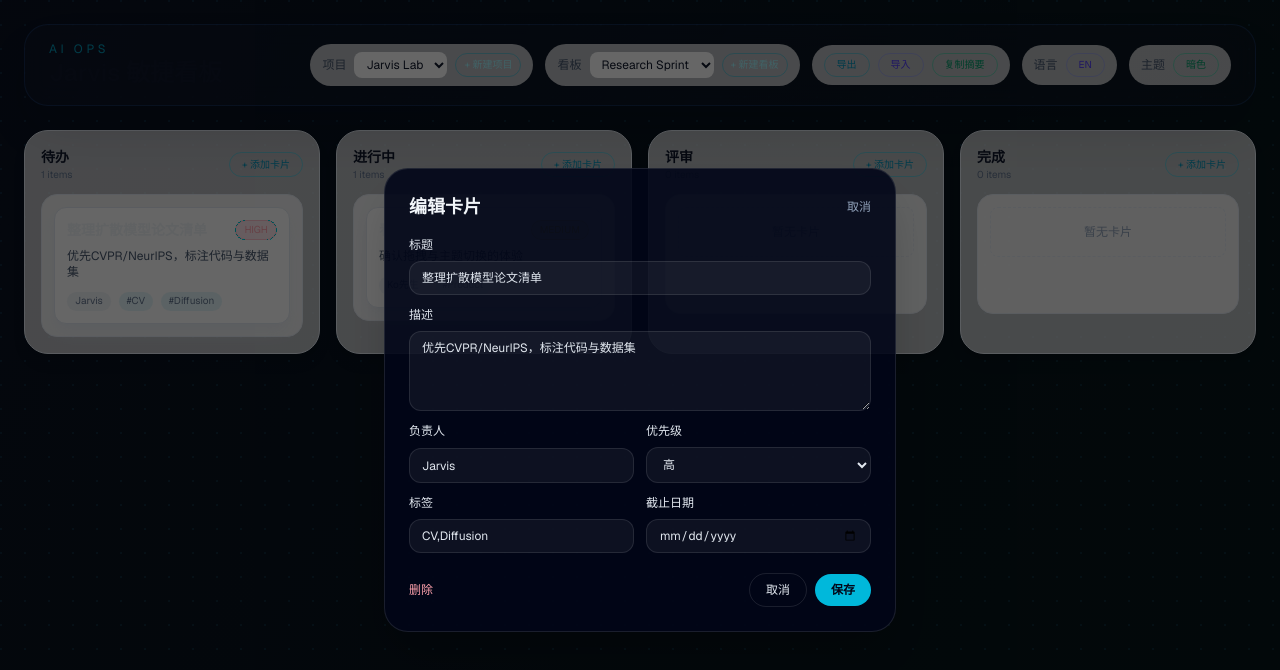
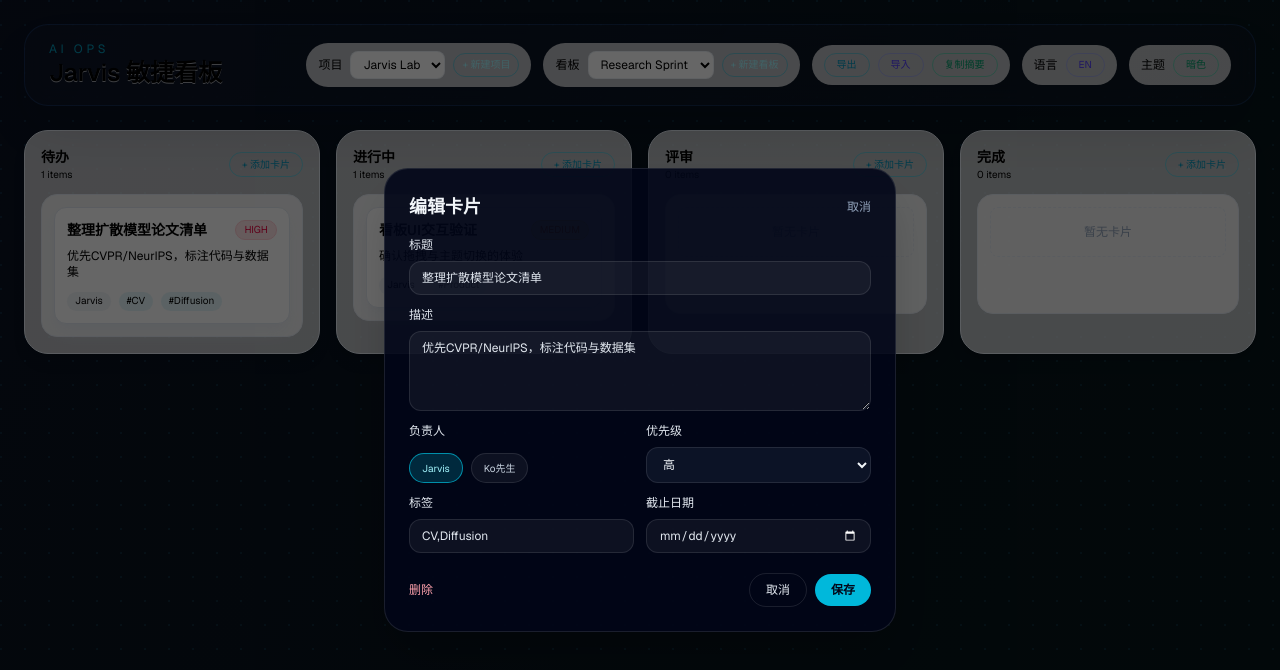
Before and after one commit to Garyko0730/Jarviskanban, a Next.js app: page / in a window 1280 px wide. Both pictures are taken after a click on the button 172 px from the left and 265 px from the top of the page. Shown: the top 670 px of the page. Built offline with nearby package versions, Linux system fonts and the light colour scheme.

Commit message:
Fix light theme contrast and hydration

```diff
--- a/src/app/globals.css
+++ b/src/app/globals.css
@@ -1,8 +1,8 @@
 @import "tailwindcss";
 
 :root {
-  --background: #f7f8fb;
-  --foreground: #0b1020;
+  --background: #eef2f7;
+  --foreground: #000000;
 }
 
 @theme inline {
@@ -41,7 +41,11 @@ body {
 }
 
 .light-glass {
-  background: rgba(255, 255, 255, 0.75);
-  border: 1px solid rgba(15, 23, 42, 0.1);
+  background: linear-gradient(
+    120deg,
+    rgba(226, 232, 240, 0.98),
+    rgba(203, 213, 225, 0.92)
+  );
+  border: 1px solid rgba(15, 23, 42, 0.18);
   backdrop-filter: blur(10px);
 }
--- a/src/app/page.tsx
+++ b/src/app/page.tsx
@@ -94,6 +94,8 @@ const i18n = {
   },
 } as const;
 
+const assignees = ["Jarvis", "Ko先生"] as const;
+
 type Lang = keyof typeof i18n;
 
 type Task = {
@@ -140,7 +142,7 @@ const defaultBoard = (lang: Lang): Board => {
     id: "task-2",
     title: "看板UI交互验证",
     description: "确认拖拽与主题切换的体验",
-    assignee: "Ko先生",
+    assignee: "Jarvis",
     priority: "medium",
     tags: ["Product"],
     dueDate: "",
@@ -229,10 +231,10 @@ function TaskCard({
 
   const priorityColor =
     task.priority === "high"
-      ? "text-rose-300 bg-rose-500/10 border-rose-400/30"
+      ? "text-rose-600 bg-rose-100 border-rose-200 dark:text-rose-300 dark:bg-rose-500/10 dark:border-rose-400/30"
       : task.priority === "medium"
-      ? "text-amber-300 bg-amber-500/10 border-amber-400/30"
-      : "text-emerald-300 bg-emerald-500/10 border-emerald-400/30";
+      ? "text-amber-600 bg-amber-100 border-amber-200 dark:text-amber-300 dark:bg-amber-500/10 dark:border-amber-400/30"
+      : "text-emerald-600 bg-emerald-100 border-emerald-200 dark:text-emerald-300 dark:bg-emerald-500/10 dark:border-emerald-400/30";
 
   return (
     <div
@@ -240,23 +242,25 @@ function TaskCard({
       style={style}
       {...attributes}
       {...listeners}
-      className={`cursor-grab rounded-xl border border-slate-200 bg-white p-3 text-sm text-slate-900 shadow-lg shadow-slate-200/60 transition active:cursor-grabbing dark:border-white/10 dark:bg-slate-900/60 dark:text-slate-100 dark:shadow-slate-950/30 ${
+      className={`cursor-grab rounded-xl border border-slate-200 bg-white p-3 text-sm text-black shadow-lg shadow-slate-200/60 transition active:cursor-grabbing dark:border-white/10 dark:bg-slate-900/60 dark:text-slate-100 dark:shadow-slate-950/30 ${
         isDragging ? "opacity-60" : "opacity-100"
       }`}
       onClick={onClick}
     >
       <div className="flex items-center justify-between gap-2">
-        <h4 className="text-sm font-semibold text-slate-100">{task.title}</h4>
+        <h4 className="text-sm font-semibold text-black dark:text-slate-100">
+          {task.title}
+        </h4>
         <span
           className={`rounded-full border px-2 py-0.5 text-[10px] uppercase ${priorityColor}`}
         >
           {task.priority}
         </span>
       </div>
-      <p className="mt-2 text-xs text-slate-600 line-clamp-2 dark:text-slate-300">
+      <p className="mt-2 text-xs text-black line-clamp-2 dark:text-slate-300">
         {task.description}
       </p>
-      <div className="mt-3 flex flex-wrap items-center gap-2 text-[10px] text-slate-500 dark:text-slate-400">
+      <div className="mt-3 flex flex-wrap items-center gap-2 text-[10px] text-black dark:text-slate-400">
         {task.assignee && (
           <span className="rounded-full bg-slate-100 px-2 py-0.5 dark:bg-white/10">
             {task.assignee}
@@ -303,11 +307,13 @@ export default function Home() {
   const [activeTaskId, setActiveTaskId] = useState<string | null>(null);
   const [draft, setDraft] = useState<Draft | null>(null);
   const [notice, setNotice] = useState<string | null>(null);
+  const [mounted, setMounted] = useState(false);
   const fileInputRef = useRef<HTMLInputElement | null>(null);
 
   const t = i18n[lang];
 
   useEffect(() => {
+    setMounted(true);
     const saved = localStorage.getItem(storageKey);
     const savedLang = localStorage.getItem(langKey) as Lang | null;
     const savedTheme = localStorage.getItem(themeKey) as "dark" | "light" | null;
@@ -327,6 +333,7 @@ export default function Home() {
 
   useEffect(() => {
     localStorage.setItem(themeKey, theme);
+    document.documentElement.style.colorScheme = theme;
     if (theme === "dark") {
       document.documentElement.classList.add("dark");
     } else {
@@ -476,6 +483,10 @@ export default function Home() {
       const source = columns.find((col) => col.id === sourceColumn.id)!;
       const target = columns.find((col) => col.id === targetColumn.id)!;
 
+      if (source.id === target.id && overId === source.id) {
+        return { ...board, columns };
+      }
+
       if (source.id === target.id) {
         const oldIndex = source.taskIds.indexOf(activeId);
         const newIndex = source.taskIds.indexOf(overId);
@@ -484,6 +495,7 @@ export default function Home() {
         }
       } else {
         source.taskIds = source.taskIds.filter((id) => id !== activeId);
+        target.taskIds = target.taskIds.filter((id) => id !== activeId);
         const insertIndex = target.taskIds.indexOf(overId);
         if (insertIndex >= 0) {
           target.taskIds.splice(insertIndex, 0, activeId);
@@ -503,7 +515,7 @@ export default function Home() {
       columnId,
       title: task?.title ?? "",
       description: task?.description ?? "",
-      assignee: task?.assignee ?? "",
+      assignee: task?.assignee ?? assignees[0] ?? "",
       priority: task?.priority ?? "medium",
       tags: task?.tags.join(",") ?? "",
       dueDate: task?.dueDate ?? "",
@@ -596,7 +608,7 @@ export default function Home() {
   return (
     <div
       className={`min-h-screen grid-bg px-6 py-6 ${
-        theme === "dark" ? "text-slate-100" : "text-slate-900"
+        theme === "dark" ? "text-slate-100" : "text-black"
       }`}
     >
       <header
@@ -620,7 +632,7 @@ export default function Home() {
             <p className="text-xs uppercase tracking-[0.3em] text-cyan-500/80">
               AI Ops
             </p>
-            <h1 className="text-2xl font-semibold text-slate-900 dark:text-slate-100">
+            <h1 className="text-2xl font-semibold text-black drop-shadow-[0_1px_0_rgba(255,255,255,0.6)] dark:text-slate-100">
               {t.appName}
             </h1>
             {notice && (
@@ -629,9 +641,9 @@ export default function Home() {
           </div>
           <div className="flex flex-wrap items-center gap-3">
             <div className="flex items-center gap-2 rounded-full bg-white/70 px-3 py-2 text-xs dark:bg-white/5">
-              <span className="text-slate-600 dark:text-slate-300">{t.project}</span>
+              <span className="text-black dark:text-slate-300">{t.project}</span>
               <select
-                className="rounded-lg bg-white px-2 py-1 text-xs text-slate-900 dark:bg-slate-900/60 dark:text-slate-100"
+                className="rounded-lg border border-slate-200/70 bg-white px-2 py-1 text-xs text-black dark:border-white/10 dark:bg-slate-900/80 dark:text-slate-100"
                 value={activeProjectId}
                 onChange={(event) => setActiveProjectId(event.target.value)}
               >
@@ -649,9 +661,9 @@ export default function Home() {
               </button>
             </div>
             <div className="flex items-center gap-2 rounded-full bg-white/70 px-3 py-2 text-xs dark:bg-white/5">
-              <span className="text-slate-600 dark:text-slate-300">{t.board}</span>
+              <span className="text-black dark:text-slate-300">{t.board}</span>
               <select
-                className="rounded-lg bg-white px-2 py-1 text-xs text-slate-900 dark:bg-slate-900/60 dark:text-slate-100"
+                className="rounded-lg border border-slate-200/70 bg-white px-2 py-1 text-xs text-black dark:border-white/10 dark:bg-slate-900/80 dark:text-slate-100"
                 value={activeBoardId}
                 onChange={(event) => setActiveBoardId(event.target.value)}
               >
@@ -689,7 +701,7 @@ export default function Home() {
               </button>
             </div>
             <div className="flex items-center gap-2 rounded-full bg-white/70 px-3 py-2 text-xs dark:bg-white/5">
-              <span className="text-slate-600 dark:text-slate-300">{t.language}</span>
+              <span className="text-black dark:text-slate-300">{t.language}</span>
               <button
                 onClick={() => setLang(lang === "zh" ? "en" : "zh")}
                 className="rounded-full border border-indigo-400/40 px-3 py-1 text-[10px] uppercase text-indigo-600 dark:text-indigo-200"
@@ -698,7 +710,7 @@ export default function Home() {
               </button>
             </div>
             <div className="flex items-center gap-2 rounded-full bg-white/70 px-3 py-2 text-xs dark:bg-white/5">
-              <span className="text-slate-600 dark:text-slate-300">{t.theme}</span>
+              <span className="text-black dark:text-slate-300">{t.theme}</span>
               <button
                 onClick={() => setTheme(theme === "dark" ? "light" : "dark")}
                 className="rounded-full border border-emerald-400/40 px-3 py-1 text-[10px] uppercase text-emerald-600 dark:text-emerald-200"
@@ -711,6 +723,7 @@ export default function Home() {
       </header>
 
       <section className="mt-6 grid grid-cols-1 gap-4 lg:grid-cols-4">
+        {mounted ? (
           <DndContext
             sensors={sensors}
             collisionDetection={closestCorners}
@@ -729,10 +742,10 @@ export default function Home() {
                 >
                   <div className="flex items-center justify-between">
                     <div>
-                    <h2 className="text-sm font-semibold text-slate-900 dark:text-slate-100">
+                      <h2 className="text-sm font-semibold text-black dark:text-slate-100">
                         {column.title}
                       </h2>
-                    <p className="text-[10px] text-slate-500 dark:text-slate-400">
+                      <p className="text-[10px] text-black dark:text-slate-400">
                         {tasks.length} items
                       </p>
                     </div>
@@ -770,6 +783,7 @@ export default function Home() {
               <OverlayCard task={activeTaskId ? activeBoard.tasks[activeTaskId] : undefined} />
             </DragOverlay>
           </DndContext>
+        ) : null}
       </section>
 
       {draft && (
@@ -810,18 +824,27 @@ export default function Home() {
               <div className="grid grid-cols-2 gap-3">
                 <label className="grid gap-2">
                   {t.assignee}
-                  <input
-                    className="rounded-xl border border-white/10 bg-white/5 px-3 py-2"
-                    value={draft.assignee}
-                    onChange={(event) =>
-                      setDraft({ ...draft, assignee: event.target.value })
-                    }
-                  />
+                  <div className="flex flex-wrap gap-2">
+                    {assignees.map((name) => (
+                      <button
+                        key={name}
+                        type="button"
+                        onClick={() => setDraft({ ...draft, assignee: name })}
+                        className={`rounded-full border px-3 py-1 text-[10px] transition ${
+                          draft.assignee === name
+                            ? "border-cyan-400/60 bg-cyan-500/20 text-cyan-200"
+                            : "border-white/10 bg-white/5 text-slate-300 hover:border-cyan-400/40"
+                        }`}
+                      >
+                        {name}
+                      </button>
+                    ))}
+                  </div>
                 </label>
                 <label className="grid gap-2">
                   {t.priority}
                   <select
-                    className="rounded-xl border border-white/10 bg-white/5 px-3 py-2"
+                    className="rounded-xl border border-white/10 bg-slate-900/80 px-3 py-2 text-slate-100"
                     value={draft.priority}
                     onChange={(event) =>
                       setDraft({
```
Lines whose indentation alone changed are shown as unchanged.
